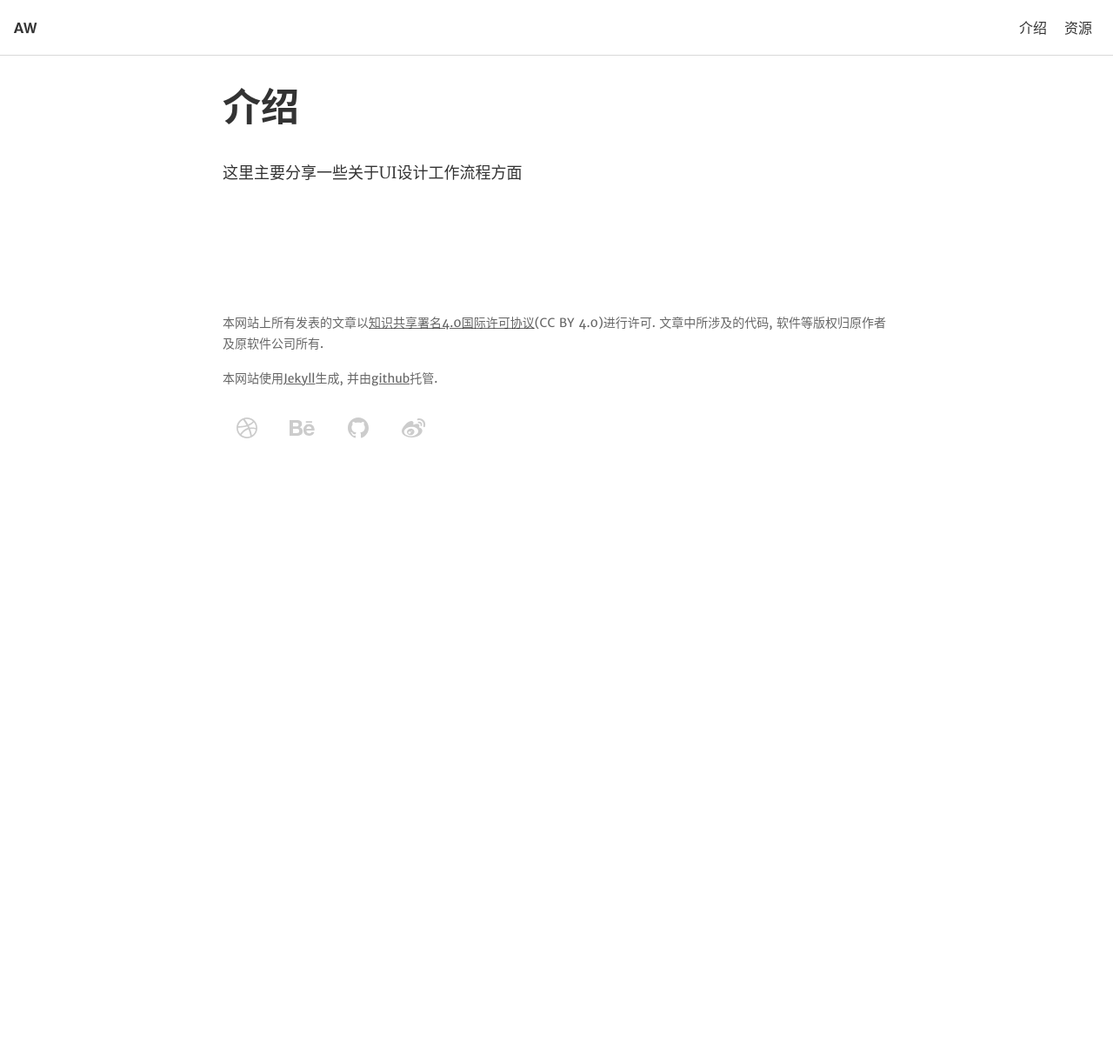
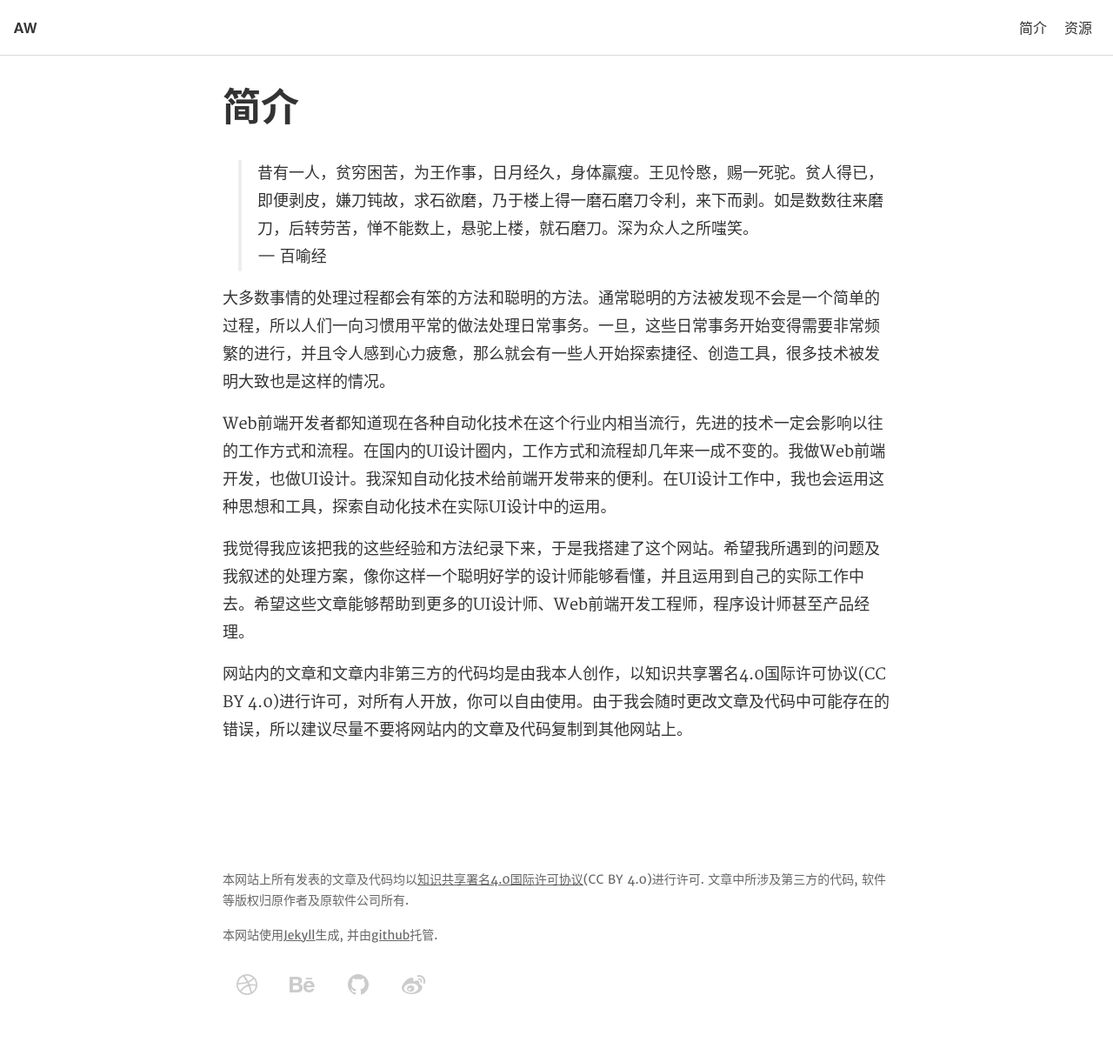
Before and after one commit to Ashung/ashung.github.io, a Jekyll site: the page built from about.md, in a window 1280 px wide. Shown: the whole page at 87% size. Built offline with Jekyll 4.4.1, drawn with Linux system fonts in a browser that asks for light colours; before the commit the page ends 900 px from its top, so only the background shows below that.

Commit message:
Add about, photoshop advice for icon design

```diff
--- a/_includes/footer.html
+++ b/_includes/footer.html
@@ -1,7 +1,7 @@
 <footer class="footer">
     <p class="copyright">
-        本网站上所有发表的文章以<a rel="license" href="http://creativecommons.org/licenses/by/4.0/" title="Creative Commons Attribution-Share 4.0 International License">知识共享署名4.0国际许可协议</a>(CC BY 4.0)进行许可.
-        文章中所涉及的代码, 软件等版权归原作者及原软件公司所有.
+        本网站上所有发表的文章及代码均以<a rel="license" href="http://creativecommons.org/licenses/by/4.0/" title="Creative Commons Attribution-Share 4.0 International License">知识共享署名4.0国际许可协议</a>(CC BY 4.0)进行许可.
+        文章中所涉及第三方的代码, 软件等版权归原作者及原软件公司所有.
     </p>
     <p>
         本网站使用<a href="http://jekyllrb.com/">Jekyll</a>生成, 并由<a href="https://github.com/">github</a>托管.
--- a/about.md
+++ b/about.md
@@ -1,7 +1,16 @@
 ---
 layout: post
-title: 介绍
+title: 简介
 permalink: about.html
 ---
 
-这里主要分享一些关于UI设计工作流程方面
+> 昔有一人，贫穷困苦，为王作事，日月经久，身体羸瘦。王见怜愍，赐一死驼。贫人得已，即便剥皮，嫌刀钝故，求石欲磨，乃于楼上得一磨石磨刀令利，来下而剥。如是数数往来磨刀，后转劳苦，惮不能数上，悬驼上楼，就石磨刀。深为众人之所嗤笑。
+> --- 百喻经
+
+大多数事情的处理过程都会有笨的方法和聪明的方法。通常聪明的方法被发现不会是一个简单的过程，所以人们一向习惯用平常的做法处理日常事务。一旦，这些日常事务开始变得需要非常频繁的进行，并且令人感到心力疲惫，那么就会有一些人开始探索捷径、创造工具，很多技术被发明大致也是这样的情况。
+
+Web前端开发者都知道现在各种自动化技术在这个行业内相当流行，先进的技术一定会影响以往的工作方式和流程。在国内的UI设计圈内，工作方式和流程却几年来一成不变的。我做Web前端开发，也做UI设计。我深知自动化技术给前端开发带来的便利。在UI设计工作中，我也会运用这种思想和工具，探索自动化技术在实际UI设计中的运用。
+
+我觉得我应该把我的这些经验和方法纪录下来，于是我搭建了这个网站。希望我所遇到的问题及我叙述的处理方案，像你这样一个聪明好学的设计师能够看懂，并且运用到自己的实际工作中去。希望这些文章能够帮助到更多的UI设计师、Web前端开发工程师，程序设计师甚至产品经理。
+
+网站内的文章和文章内非第三方的代码均是由我本人创作，以知识共享署名4.0国际许可协议(CC BY 4.0)进行许可，对所有人开放，你可以自由使用。由于我会随时更改文章及代码中可能存在的错误，所以建议尽量不要将网站内的文章及代码复制到其他网站上。
```
Also changed, not shown: _posts/2015-09-25-ios-app-icon-export-use-photoshop-and-sketch.md (+2 -2 lines), _posts/2015-10-01-photoshop-advice-for-icon-design.md (added, +48 -0 lines), _posts/2015-10-01-photoshop-layer-manage-for-icon-design.md (deleted, +0 -45 lines), images/photoshop_advice_for_icon_design/photoshop_layers.png (added).
